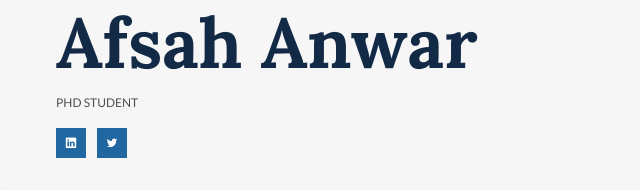
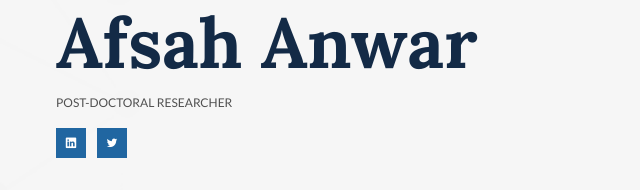
Before and after one commit to anafsah/anafsah.github.io, a plain HTML site: page index.html in a window 1280 px wide. Shown: the part 144-334 px from the top of the page, 584-1224 px from the left. Drawn offline with Linux system fonts and the light colour scheme; a script that the page names is missing.

Commit message:
changed the tag

```diff
--- a/index.html
+++ b/index.html
@@ -61,7 +61,7 @@
       </div>
       <div class="o-screen-about__col">
         <h1 class="u-mb-5">Afsah Anwar</h1>
-        <span class="c-screen-about__caption">PhD Student</span>
+        <span class="c-screen-about__caption">Post-doctoral Researcher</span>
         <ul class="c-socials u-mb-35">
           <li class="c-socials__item">
             <a href="https://linkedin.com/in/afsahanwar" class="c-socials__link">
```
